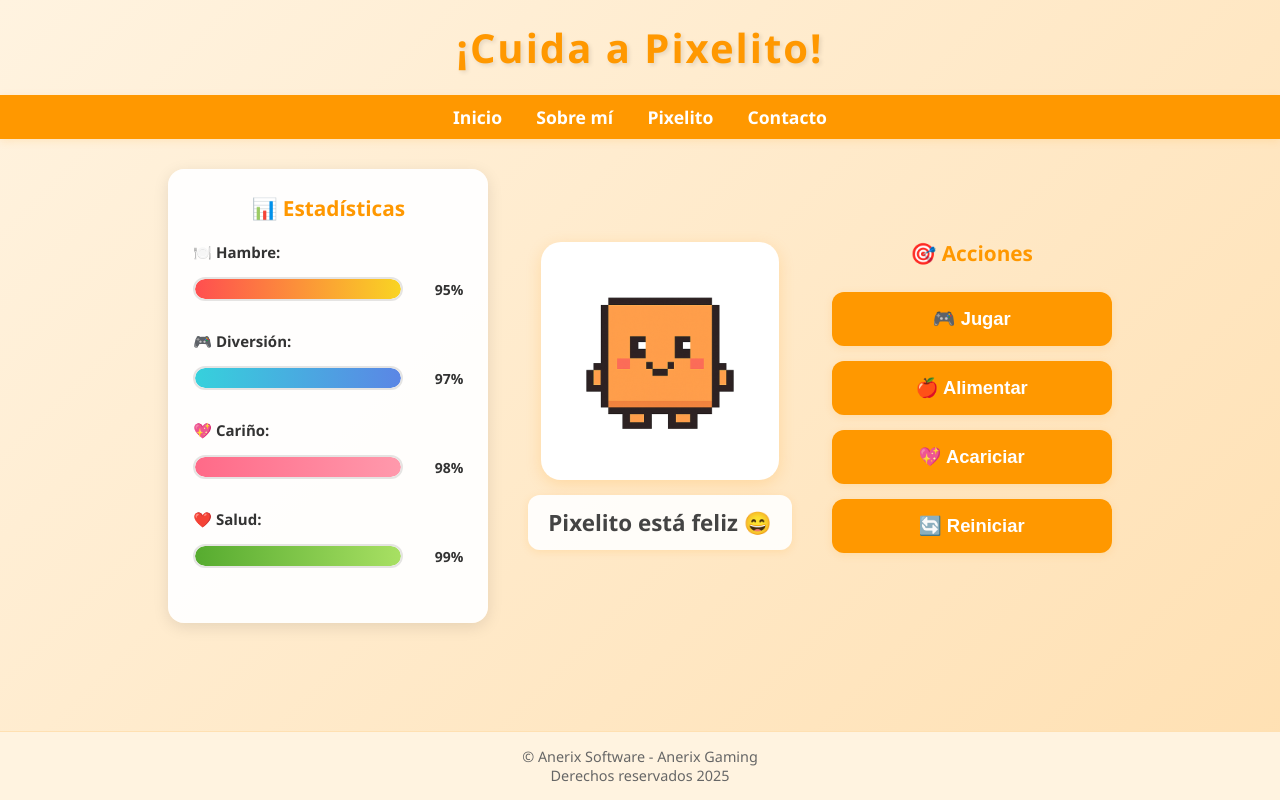
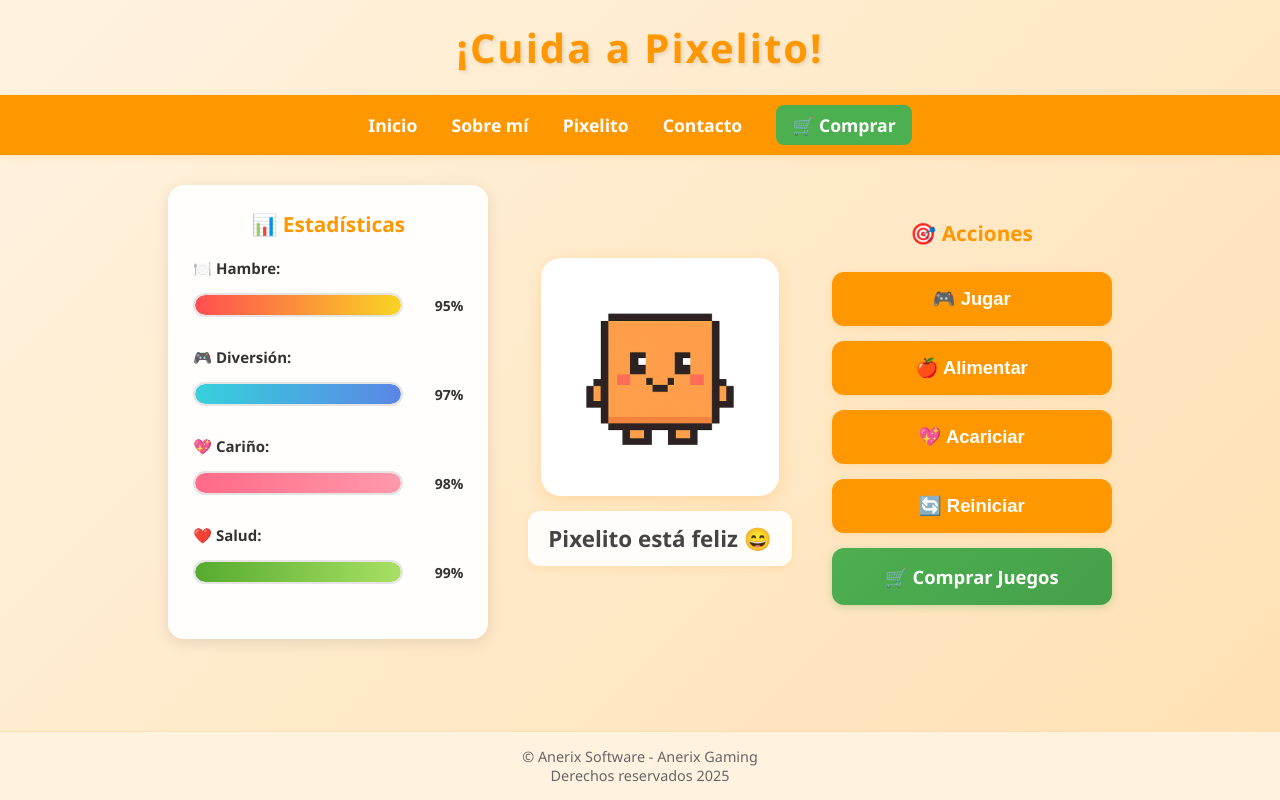
Before and after one commit to nietico-7ks/PIXELITO, a plain HTML site: page index.html in a window 1280 px wide. Drawn offline with Linux system fonts and the light colour scheme.

Commit message:
Asociación con KJCODE

```diff
--- a/index.html
+++ b/index.html
@@ -16,6 +16,8 @@
         <a href="aboutme.html">Sobre mí</a>
         <a href="historyp.html">Pixelito</a>
         <a href="contact.html">Contacto</a>
+        <!-- NUEVO BOTÓN DE COMPRAR EN EL NAV -->
+        <a href="https://k-game.netlify.app/" target="_blank" class="btn-comprar-nav">🛒 Comprar</a>
     </nav>
 
     <!-- NUEVO CONTENEDOR PRINCIPAL -->
@@ -77,6 +79,11 @@
             <button onclick="Pixelito.reiniciar()" aria-label="Reiniciar el juego">
                 🔄 Reiniciar
             </button>
+
+            <!-- NUEVO BOTÓN DE COMPRAR -->
+            <a href="https://k-game.netlify.app/" target="_blank" class="btn-comprar" aria-label="Comprar juegos">
+                🛒 Comprar Juegos
+            </a>
         </div>
 
     </div>
--- a/style.css
+++ b/style.css
@@ -791,3 +791,52 @@ main p, .historia-container p, .contacto-container p {
         font-size: 0.95em;
     }
 }
+.btn-comprar-nav {
+            background: #4CAF50 !important;
+            color: white !important;
+            padding: 8px 16px;
+            border-radius: 8px;
+            transition: all 0.3s ease;
+            display: inline-block;
+        }
+
+        .btn-comprar-nav:hover {
+            background: #45a049 !important;
+            transform: scale(1.05);
+            box-shadow: 0 4px 12px rgba(76, 175, 80, 0.4);
+        }
+
+        /* Estilos para el botón de comprar en acciones */
+        .btn-comprar {
+            display: block;
+            width: 100%;
+            padding: 16px 20px;
+            font-size: 1.15em;
+            font-weight: 600;
+            border: none;
+            border-radius: 12px;
+            background: linear-gradient(135deg, #4CAF50 0%, #45a049 100%);
+            color: #fff;
+            text-decoration: none;
+            text-align: center;
+            cursor: pointer;
+            box-shadow: 0 2px 8px rgba(76, 175, 80, 0.3);
+            transition: all 0.2s ease;
+            position: relative;
+            overflow: hidden;
+        }
+
+        .btn-comprar:hover {
+            background: linear-gradient(135deg, #45a049 0%, #388e3c 100%);
+            transform: translateY(-2px);
+            box-shadow: 0 4px 12px rgba(76, 175, 80, 0.5);
+        }
+
+        .btn-comprar:active {
+            transform: translateY(0);
+        }
+
+        .btn-comprar:focus {
+            outline: 3px solid #4CAF50;
+            outline-offset: 2px;
+        }
```
